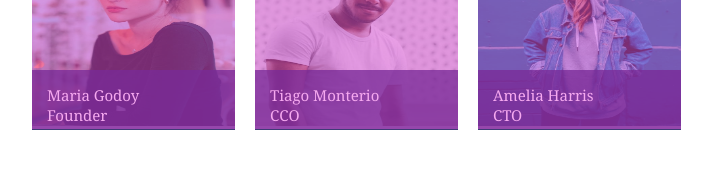
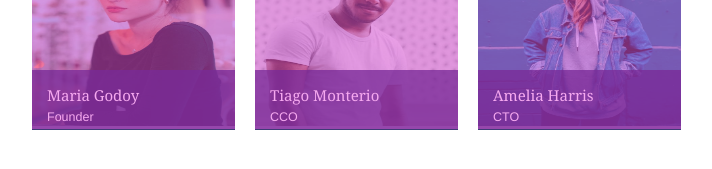
Before and after one commit to pinargultekin/duotone-card, a plain HTML site: page index.html in a window 1280 px wide. Shown: the part 343-512 px from the top of the page, 283-995 px from the left. Drawn offline with nearby package versions, Linux system fonts and the light colour scheme.

Commit message:
font family fixed

```diff
--- a/index.html
+++ b/index.html
@@ -15,21 +15,27 @@
         <div class="card-group">
             <figure>
                 <img src="./assets/images/image-1.jpg" alt="Maria Godoy">
-                <figcaption>Maria Godoy<br>Founder
+                <figcaption>Maria Godoy
+                    <br>
+                    <span id="role">Founder</span>
                     <span id="arrow-icon"></span>
                 </figcaption>
                 <div class="overlay"></div>
             </figure>
             <figure>
                 <img src="./assets/images/image-3.jpg" alt="Tiago Monterio">
-                <figcaption>Tiago Monterio<br>CCO
+                <figcaption>Tiago Monterio
+                    <br>
+                    <span id="role">CCO</span>
                     <span id="arrow-icon"></span>
                 </figcaption>
                 <div class="overlay"></div>
             </figure>
             <figure>
                 <img src="./assets/images/image-2.jpg" alt="Amelia Harris">
-                <figcaption>Amelia Harris<br>CTO
+                <figcaption>Amelia Harris
+                    <br>
+                    <span id="role">CTO</span>
                     <span id="arrow-icon"></span>
                 </figcaption>
                 <div class="overlay"></div>
--- a/style.css
+++ b/style.css
@@ -80,8 +80,7 @@ figcaption{
     background-image: url(./assets/svg/caret.svg);
     filter: invert(100%) sepia(100%) saturate(0%) hue-rotate(169deg) brightness(103%) contrast(101%);
   }
-/* figure{
-    margin-inline-end: 0px;
-    margin-inline-start: 0px;
-
-} */
+#role{
+    font-family: Helvetica, sans-serif;
+    font-size:1.25rem;
+}
```
